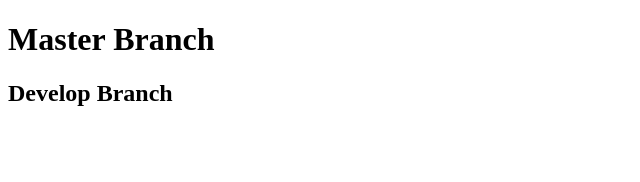
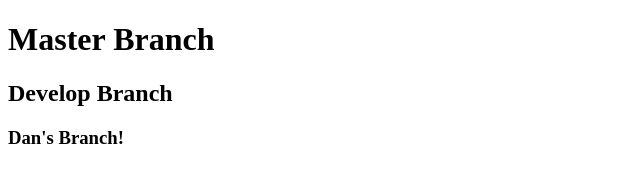
Before and after one commit to wchestnuti27/teamGit, a plain HTML site: page index.html in a window 1280 px wide. Shown: the whole page, without its empty margins (0-640 px from the left). Drawn offline with Linux system fonts and the light colour scheme.

Commit message:
dan's branch

```diff
--- a/index.html
+++ b/index.html
@@ -1,14 +1,18 @@
 <!DOCTYPE html>
 <html lang="en">
+
 <head>
     <meta charset="UTF-8">
     <meta name="viewport" content="width=device-width, initial-scale=1.0">
     <title>Document</title>
 </head>
+
 <body>
 
     <h1>Master Branch</h1>
     <h2>Develop Branch</h2>
+    <h3>Dan's Branch!</h3>
 
 </body>
+
 </html>
```
